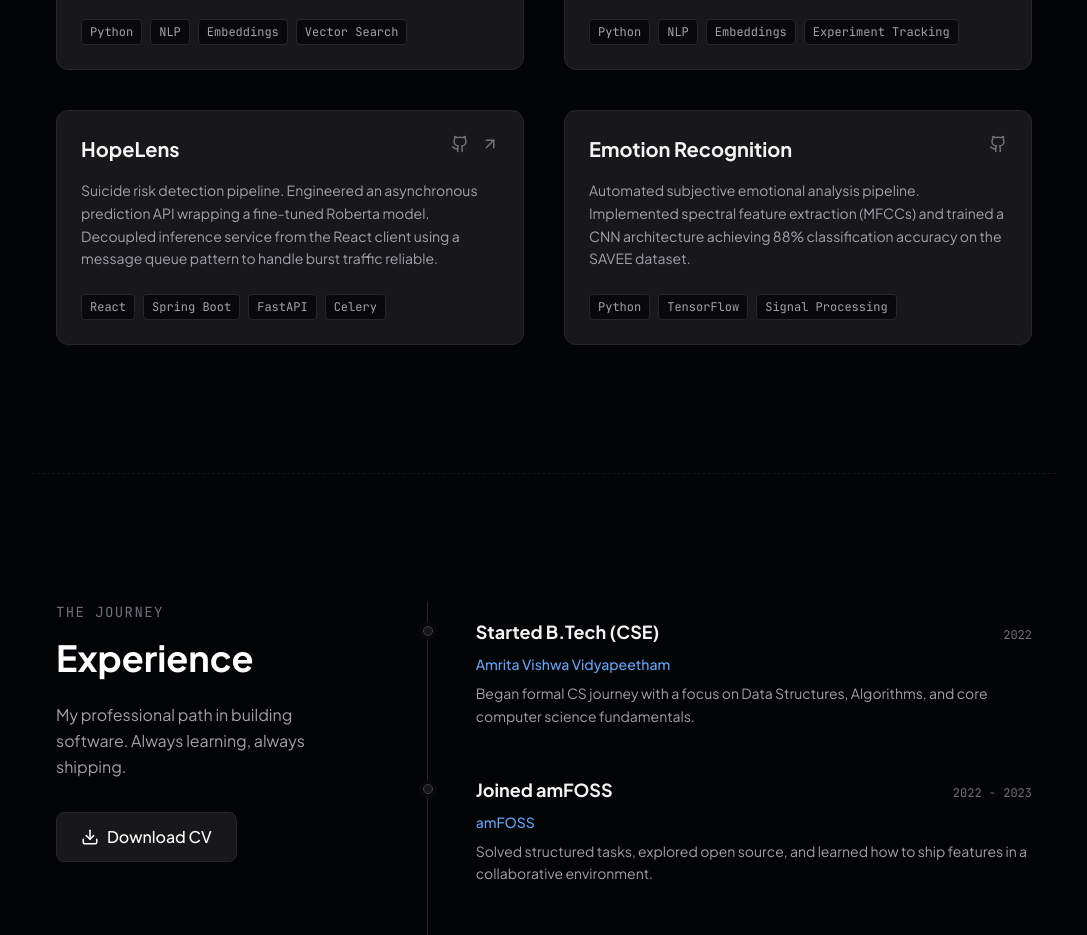
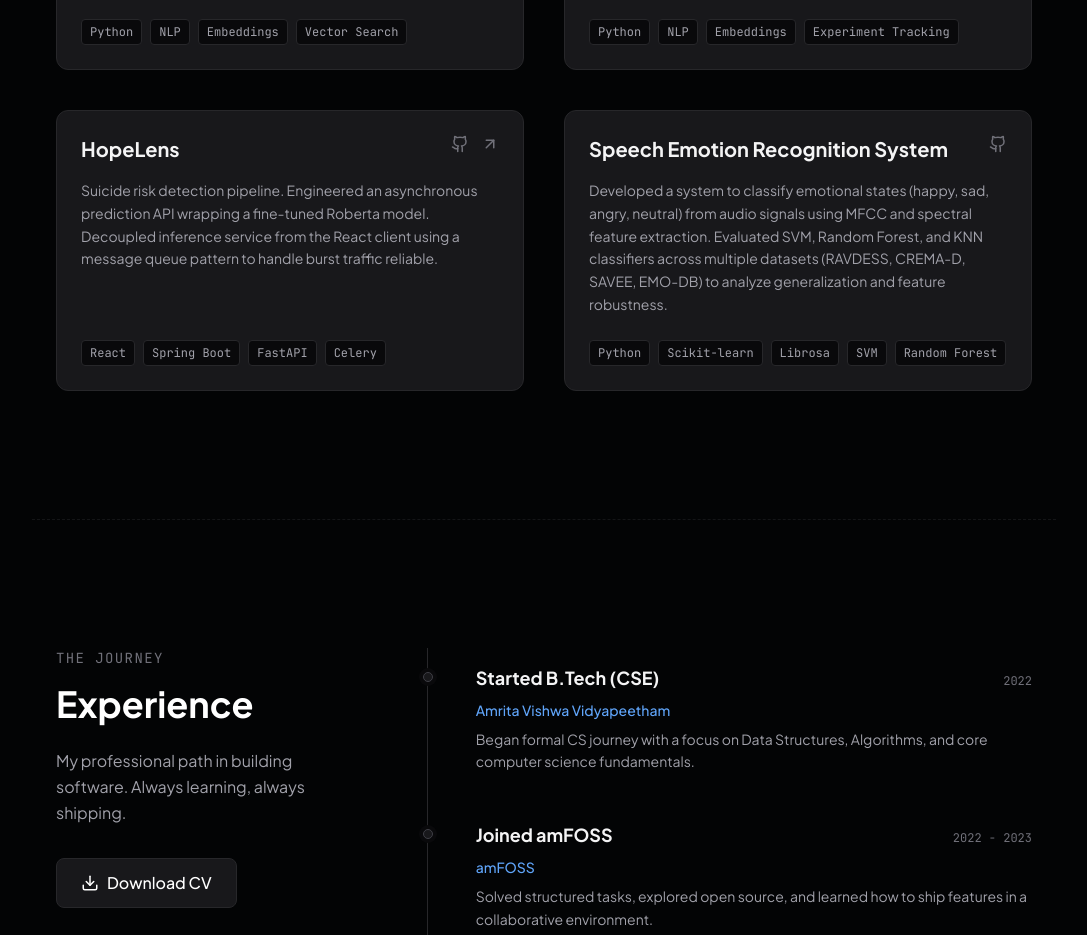
Before and after one commit to priti200/priti_port, a Next.js app: page / in a window 1280 px wide. Shown: the part 2000-2935 px from the top of the page, without its empty margins (96-1183 px from the left). Built offline with nearby package versions, Linux system fonts and the light colour scheme.

Commit message:
Update Emotion Recognition project details

```diff
--- a/src/data/portfolio.ts
+++ b/src/data/portfolio.ts
@@ -124,9 +124,9 @@ export const PORTFOLIO_DATA = {
             },
         },
         {
-            title: "Emotion Recognition",
-            description: "Automated subjective emotional analysis pipeline. Implemented spectral feature extraction (MFCCs) and trained a CNN architecture achieving 88% classification accuracy on the SAVEE dataset.",
-            tech: ["Python", "TensorFlow", "Signal Processing"],
+            title: "Speech Emotion Recognition System",
+            description: "Developed a system to classify emotional states (happy, sad, angry, neutral) from audio signals using MFCC and spectral feature extraction. Evaluated SVM, Random Forest, and KNN classifiers across multiple datasets (RAVDESS, CREMA-D, SAVEE, EMO-DB) to analyze generalization and feature robustness.",
+            tech: ["Python", "Scikit-learn", "Librosa", "SVM", "Random Forest"],
             links: {
                 code: "https://github.com/anudeep2710/EmotionClassifier",
             },
```
